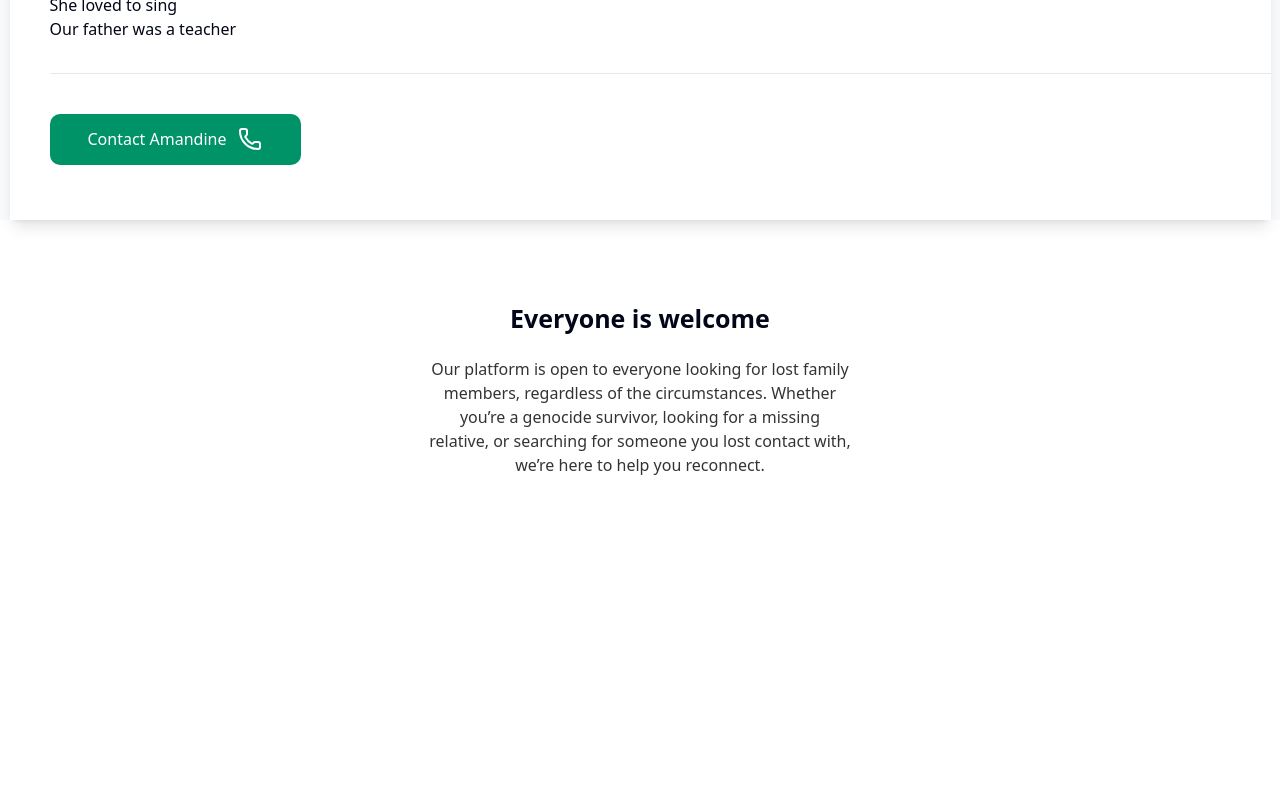
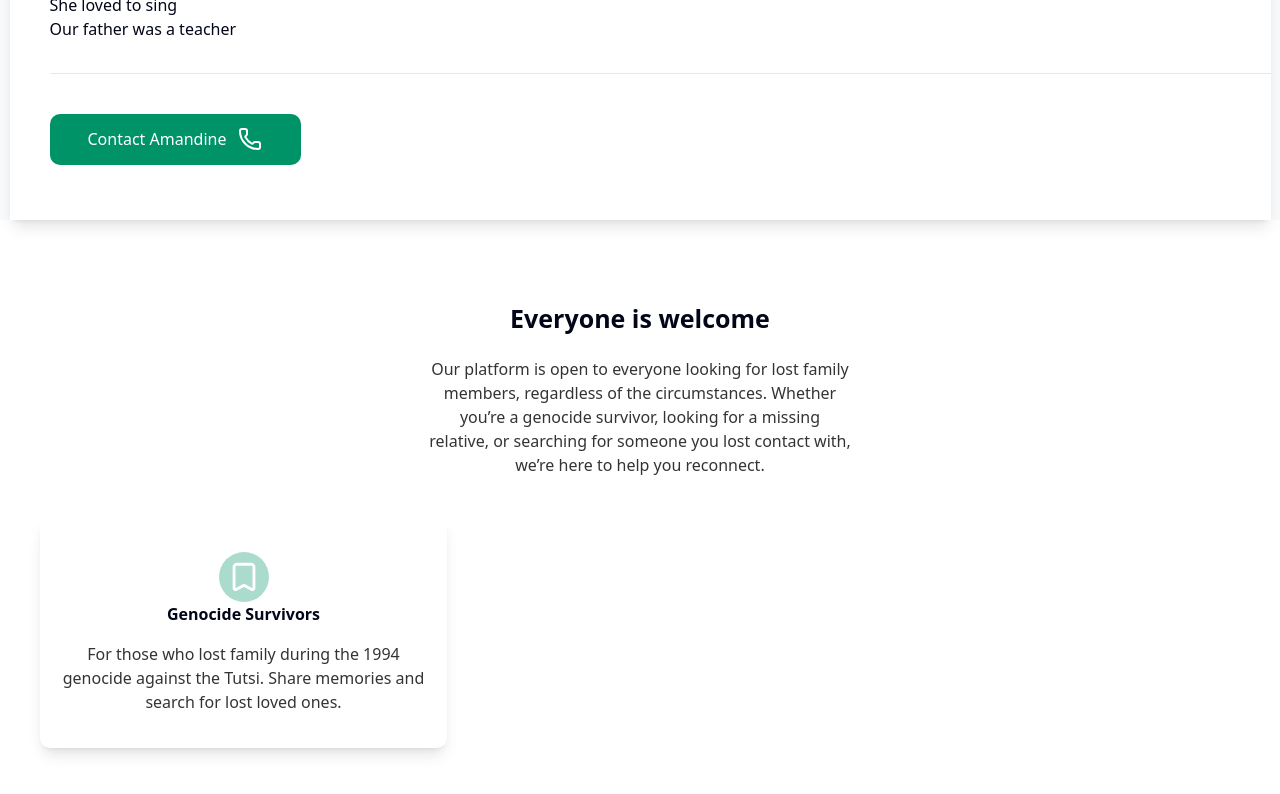
Before and after one commit to Blinktechnologies-company/Mbona, a Next.js app: page /family in a window 1280 px wide. Shown: the part 2491-3285 px from the top of the page. Built offline with nearby package versions, Linux system fonts and the light colour scheme.

Commit message:
Create Survivor card component

```diff
--- a/app/(pages)/family/page.tsx
+++ b/app/(pages)/family/page.tsx
@@ -1,6 +1,7 @@
 import Link from "next/link";
 import { Book, ChevronDown, Search } from "lucide-react";
 import Card from "@/app/_components/card";
+import SurvivorCard from "@/app/_components/survivor-card";
 const family = () => {
   return (
     <div className="mx-auto">
@@ -149,6 +150,7 @@ const family = () => {
             contact with, we’re here to help you reconnect.
           </span>
         </div>
+        <SurvivorCard />
       </main>
     </div>
   );
--- /dev/null
+++ b/app/_components/survivor-card.tsx
@@ -0,0 +1,17 @@
+import { Bookmark } from "lucide-react";
+
+const SurvivorCard = () => {
+  return (
+    <div className="flex flex-col items-center justify-center bg-white shadow-lg w-[407px] p-4 h-[231px] ml-10 mt-10 rounded-lg">
+      <Bookmark className="text-white bg-[#00936754] rounded-full p-2 w-[50px] h-[50px]" />
+      <h2 className="font-bold mb-4">Genocide Survivors</h2>
+      <span className="text-center text-[#000000CC] font-medium">
+        {" "}
+        For those who lost family during the 1994 genocide against the Tutsi.
+        Share memories and search for lost loved ones.
+      </span>
+    </div>
+  );
+};
+
+export default SurvivorCard;
```
